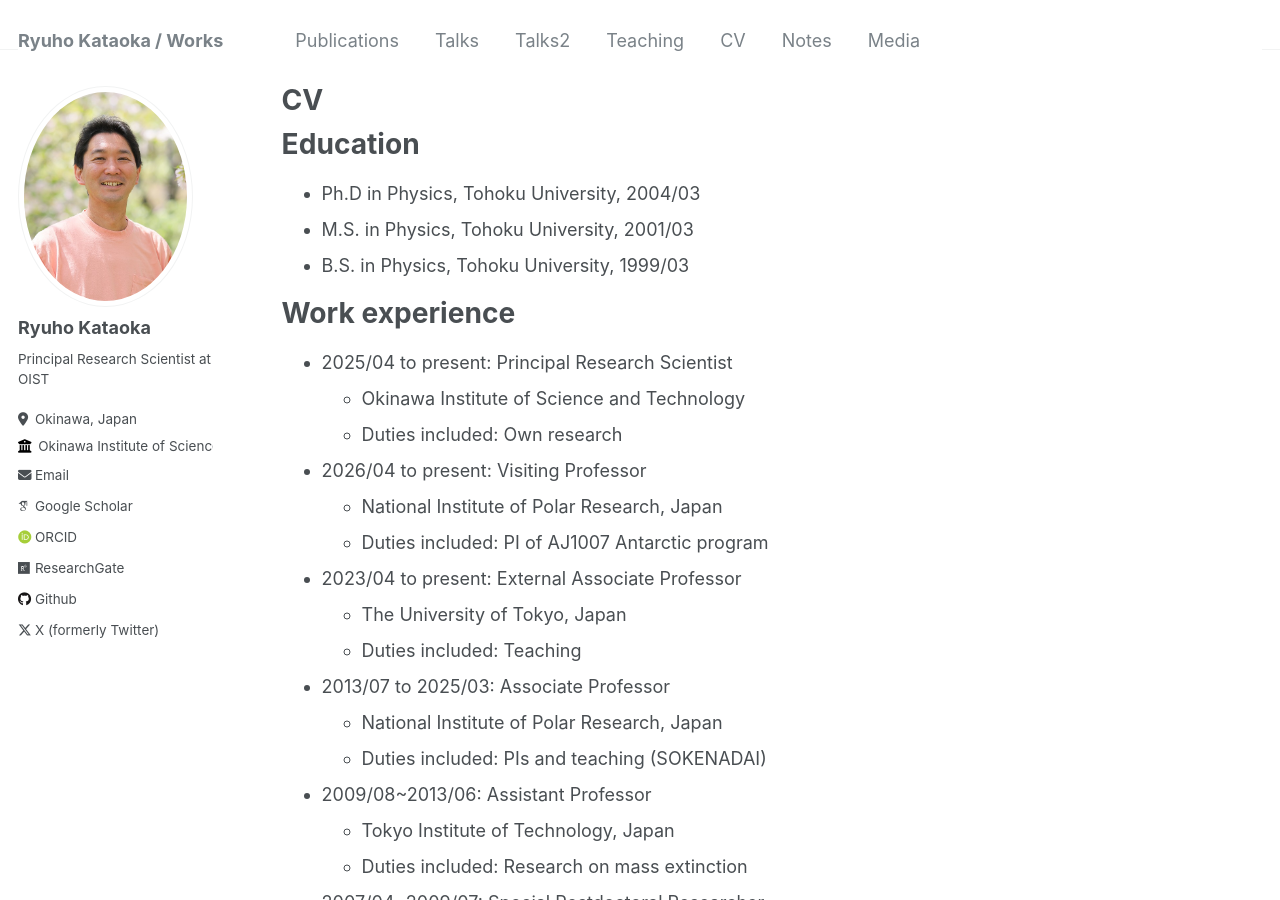
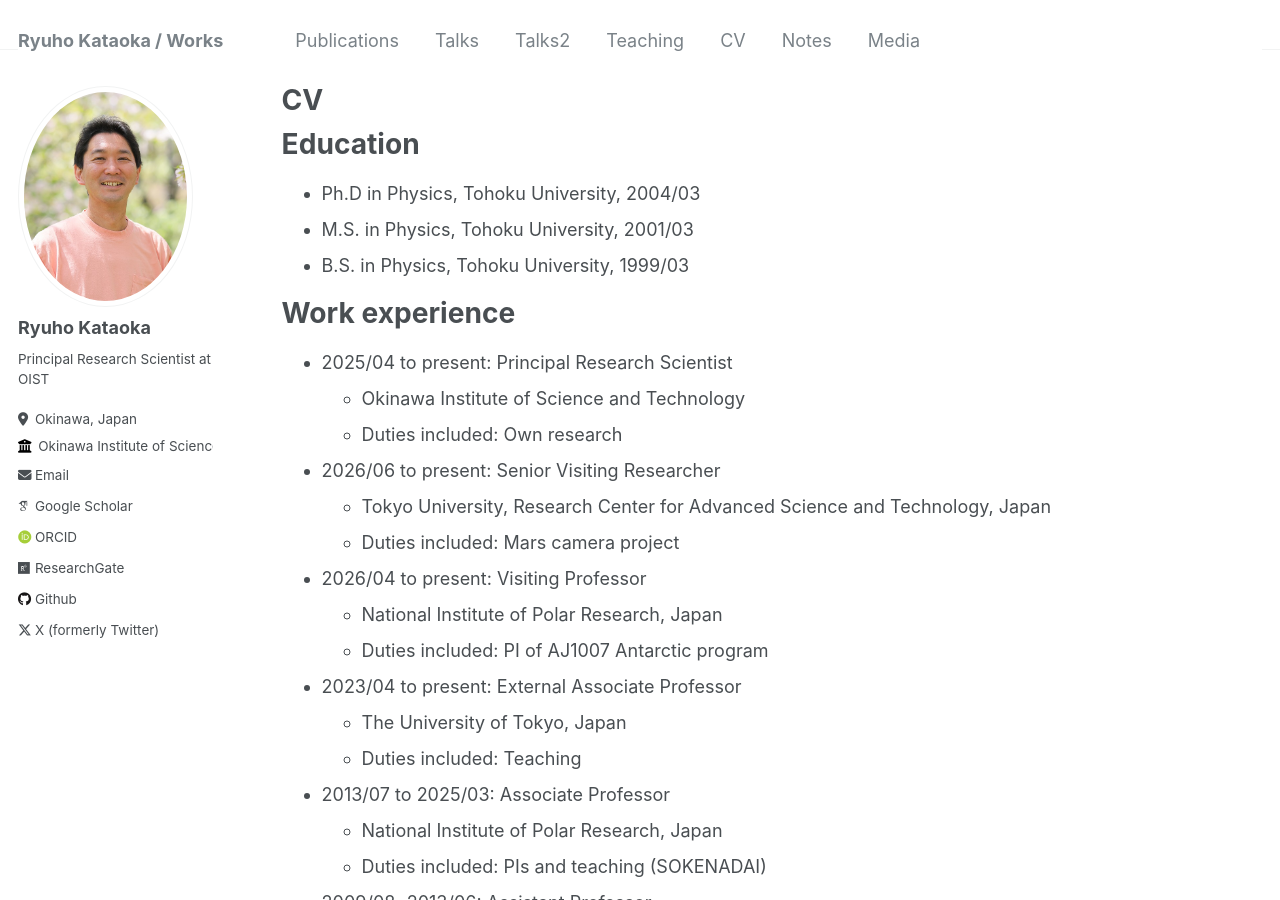
Before and after one commit to ryuhokataoka/ryuhokataoka.github.io, a Jekyll site: the page built from _pages/cv.md, in a window 1280 px wide and 900 px high. Built offline with Jekyll 4.4.1, drawn with Linux system fonts in a browser that asks for light colours; some web fonts are replaced.

Commit message:
Update cv.md

```diff
--- a/_pages/cv.md
+++ b/_pages/cv.md
@@ -20,6 +20,10 @@ Work experience
 * 2025/04 to present: Principal Research Scientist
   * Okinawa Institute of Science and Technology
   * Duties included: Own research
+
+* 2026/06 to present: Senior Visiting Researcher
+  * Tokyo University, Research Center for Advanced Science and Technology, Japan
+  * Duties included: Mars camera project
 
 * 2026/04 to present: Visiting Professor
   * National Institute of Polar Research, Japan
```
